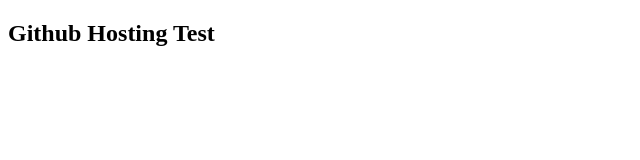
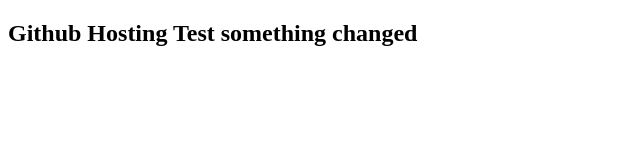
Before and after one commit to jiyeongin/map_api, a plain HTML site: page index.html in a window 1280 px wide. Shown: the whole page, without its empty margins (0-640 px from the left). Drawn offline with Linux system fonts and the light colour scheme.

Commit message:
something changed

```diff
--- a/index.html
+++ b/index.html
@@ -6,7 +6,7 @@
     <title>Map Api</title>
   </head>
   <body>
-    <h2>Github Hosting Test</h2>
+    <h2>Github Hosting Test something changed</h2>
     <!-- bbj5jvbcmv -->
   </body>
 </html>
```
